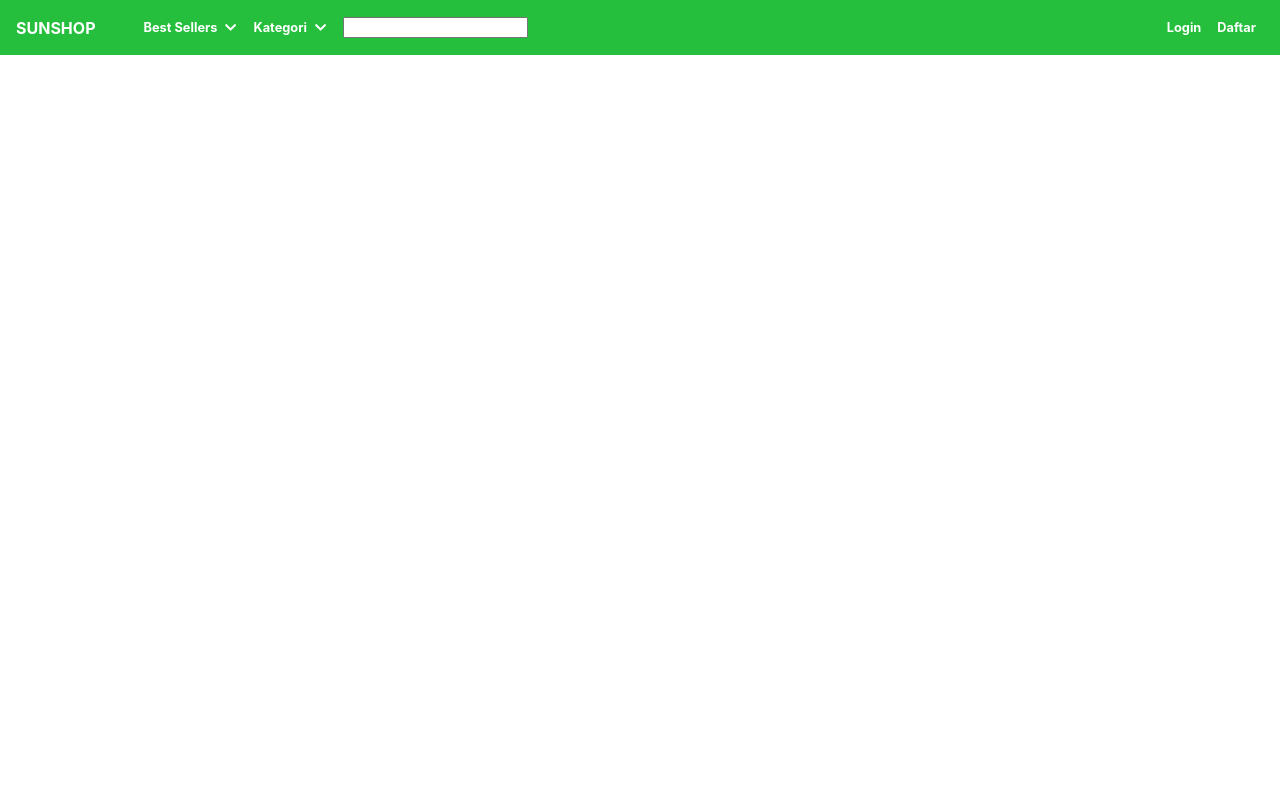
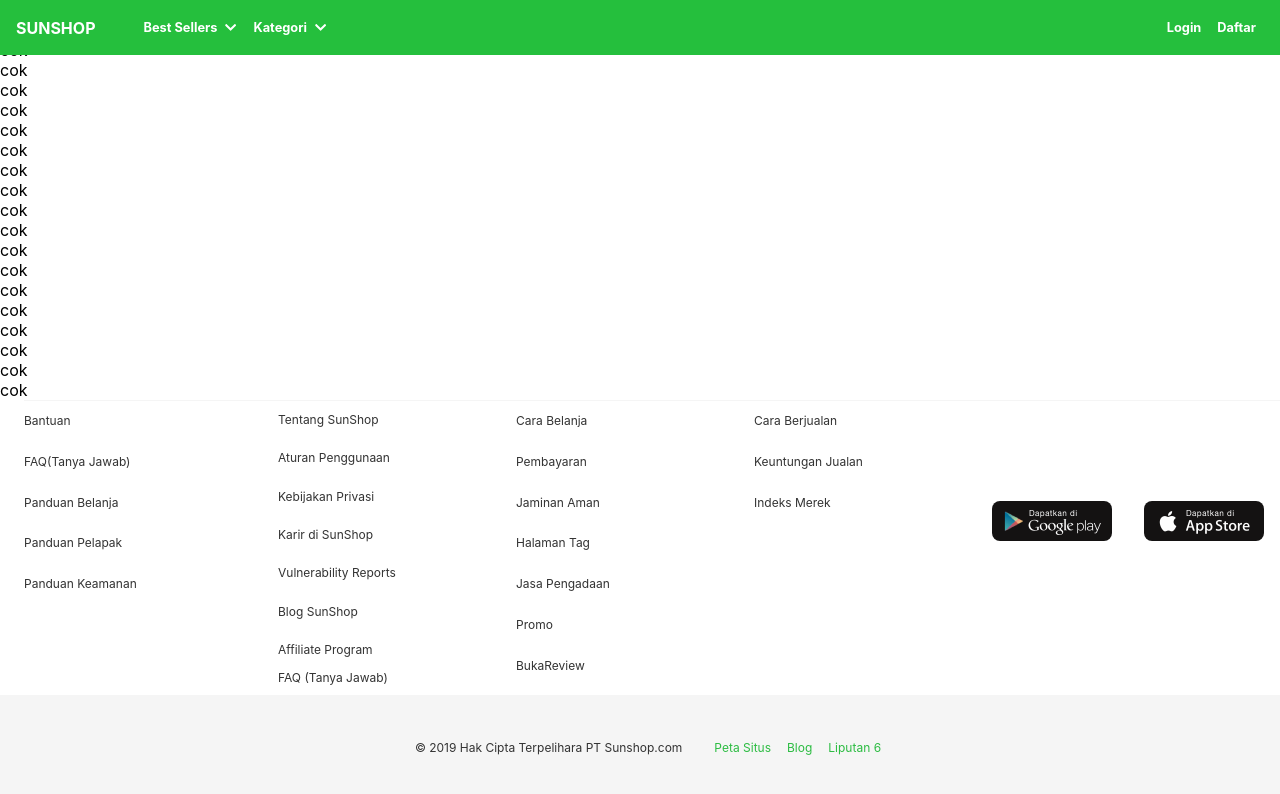
Before and after one commit to suarminrais/sunshop, a Next.js app: page / in a window 1280 px wide. Shown: the top 794 px of the page. Built offline with nearby package versions, Linux system fonts and the light colour scheme.

Commit message:
footerBlink

```diff
--- /dev/null
+++ b/components/footer.component.jsx/footer.component.jsx
@@ -0,0 +1,71 @@
+import {FooterContainer, FooterItems,FooterItem, AppDownload, DownloadTitle, LinkStyle, CopyRight} from './footer.styles';
+
+const Footer =()=> {
+
+
+  return(
+    <>
+      <FooterContainer>
+        <FooterItems desktop margin="0 0 0 1.5rem">
+          <p><a href="">Bantuan</a></p>
+          <p><a href="">FAQ(Tanya Jawab)</a></p>
+          <p><a href="">Panduan Belanja</a></p>
+          <p><a href="">Panduan Pelapak</a></p>
+          <p><a href="">Panduan Keamanan</a></p>
+        </FooterItems>
+        <FooterItems desktop>
+          <LinkStyle as='a' href="">Tentang SunShop</LinkStyle>
+          <LinkStyle as="a" href="">Aturan Penggunaan</LinkStyle>
+          <LinkStyle as="a" href="">Kebijakan Privasi</LinkStyle>
+          <LinkStyle as="a" href="">Karir di SunShop</LinkStyle>
+          <LinkStyle as="a" href="">Vulnerability Reports</LinkStyle>
+          <LinkStyle as="a" href="">Blog SunShop</LinkStyle>
+          <LinkStyle as="a" href="">Affiliate Program</LinkStyle>
+          <LinkStyle as="a" href="">FAQ (Tanya Jawab)</LinkStyle>
+        </FooterItems>
+          <FooterItems desktop>
+          <LinkStyle as="a" href="">Cara Belanja</LinkStyle>
+          <LinkStyle as="a" href="">Pembayaran</LinkStyle>
+          <LinkStyle as="a" href="">Jaminan Aman</LinkStyle>
+          <LinkStyle as="a" href="">Halaman Tag</LinkStyle>
+          <LinkStyle as="a" href="">Jasa Pengadaan</LinkStyle>
+          <LinkStyle as="a" href="">Promo</LinkStyle>
+          <LinkStyle as="a" href="">BukaReview</LinkStyle>
+        </FooterItems>
+          <FooterItems desktop>
+          <LinkStyle as="a" href="">Cara Berjualan</LinkStyle>
+          <LinkStyle as="a" href="">Keuntungan Jualan</LinkStyle>
+          <LinkStyle as="a" href="">Indeks Merek</LinkStyle>
+        </FooterItems>
+        <FooterItems onmobile>
+          <DownloadTitle >Download Aplikasinya</DownloadTitle>
+          <AppDownload href="#">
+            <img src="/playstore.png" alt=""/>
+          </AppDownload>
+          <AppDownload href="#" right>
+            <img src="appstore.png" alt=""/>
+          </AppDownload>
+        </FooterItems>
+      </FooterContainer>
+      <FooterContainer>
+        <FooterItems gray>
+          <FooterItem>
+              <CopyRight mobile>Copyright 2021 . Sunshop .</CopyRight>
+              <CopyRight desktop>© 2019 Hak Cipta Terpelihara PT Sunshop.com</CopyRight>
+          </FooterItem>
+          <FooterItem second>
+            <LinkStyle as="a" href="" second>Peta Situs</LinkStyle>
+            <LinkStyle as="a" href="" second>Blog</LinkStyle>
+            <LinkStyle as="a" href="" second>Liputan 6</LinkStyle>
+          </FooterItem>
+        </FooterItems>
+      </FooterContainer>
+      </>
+    );
+}
+
+
+
+
+
+export default Footer;
--- /dev/null
+++ b/components/footer.component.jsx/footer.styles.jsx
@@ -0,0 +1,120 @@
+import styled,{css} from 'styled-components'
+
+const appButtonWidth = "120px";
+const color = "#333";
+const smallFooter = `font-size: 12px;
+line-height: 1.4;`;
+
+export const FooterContainer = styled.footer`
+display:flex;
+flex-direction:column;
+margin-bottom:0;
+${smallFooter};
+margin-bottom:.5rem;
+
+@media screen and (min-width:868px){
+  flex-direction:row;
+}
+
+`
+export const FooterItems = styled.div`
+	display:inline-grid;
+	grid-template-columns:repeat(8, 1fr);
+	grid-template-rows:80px 80px;
+	color:${color};
+	justify-items:start;
+	align-items:center;
+  border-top:1px solid #F5F5F5;
+  ${({margin})=> margin?`margin:${margin}`:""};
+  @media screen and (max-width:868px){
+    grid-template-columns:repeat(8, 1fr); /*769 */
+  }
+  @media screen and (max-width:500px){
+    grid-template-columns: repeat(5,1fr);
+  }
+  ${({desktop})=>desktop && css`
+	grid-template-rows: repeat(7,1fr);
+  grid-template-columns: 238px;
+    @media screen and (max-width:868px){
+      display:none;
+    }
+  `}
+
+  ${({onmobile})=>onmobile && css`
+
+  `}
+
+	${props => props.gray && css`
+		background-color:#F5F5F5;
+		font-size:.6rem;
+		padding:2rem 0;
+		display: flex;
+    justify-content: center;
+    align-items: center;
+    width: 100%;
+	`}
+`
+export const FooterItem = styled.div`
+${({second})=>second && "color:#2CBC42;"}
+   @media screen and (min-width:868px){
+     margin-left:1rem;
+     font-size: 12px;
+   }
+`
+export const CopyRight = styled.p`
+  ${({mobile})=> mobile && css`
+    @media screen and (min-width:868px){
+      display:none;
+    }
+  `}
+  ${({desktop})=> desktop && css`
+    @media screen and (max-width:868px){
+      display:none;
+    }
+  `}
+`
+
+export const LinkStyle = styled.div`
+margin-left:1rem;
+  &:hover{
+    color:#2CBC42;
+  ${({second})=>second && "text-decoration:underline;"}
+
+  }
+`
+
+export const DownloadTitle = styled.h6`
+  grid-row:1;
+  grid-column:1/9;
+  @media screen and (max-width:868px){
+    grid-column: 4/6;
+    font-size:1.14286rem;
+  }
+
+  @media screen and (max-width:500px){
+    grid-column:2 / span 4 ;
+  }
+
+  @media screen and (min-width:868px){
+    display:none;
+  }
+`
+export const AppDownload = styled.a`
+  grid-column: 2/4;
+  grid-row:2;
+	width:${appButtonWidth};
+	height:40px;
+	border-radius:.5rem;
+	overflow:hidden;
+  @media screen and (max-width:500px){
+    grid-column:1/ span 2;
+  }
+
+	${props => props.right && css`
+  grid-column: 6/8;
+  @media screen and (max-width:500px){
+    grid-column:4 / span 2;
+  }
+    `
+  }
+`
--- a/components/navbar/navbar.component.jsx
+++ b/components/navbar/navbar.component.jsx
@@ -28,8 +28,6 @@
     bestSellers:false,
     kategori:false
   })
-console.log("1 :"+open.bestSellers)
-console.log("1 :"+open.kategori)
 
   return (
     <>
@@ -76,15 +74,19 @@
                 </DropDownMenu>
             </NavItem>
             <NavItem>
-              <input type="text"/>
+              <Responsive type="text" />
             </NavItem>
           </NavItems>
           <NavItems>
             <NavItem>
-              <Link href="">Login</Link>
+              <DropDown>
+                <Link href="">Login</Link>
+              </DropDown>
             </NavItem>
             <NavItem>
-              <Link href="">Daftar</Link>
+              <DropDown>
+                <Link href="">Daftar</Link>
+              </DropDown>
             </NavItem>
           </NavItems>
         </Responsive>
--- a/components/navbar/navbar.styles.jsx
+++ b/components/navbar/navbar.styles.jsx
@@ -39,6 +39,8 @@
 
  @media screen and (max-width:868px){
   width: 70vw;
+  font-size: 1rem;
+  margin: 1rem 0;
  }
 `
 
@@ -113,10 +115,10 @@
   transform:translateX(-1000px);
   transition:all 0.5s;
   @media screen and (min-width:100px){
-    opacity:0;
+    display:none;
   }
   @media screen and (max-width:868px){
-    ${({open})=> open?"opacity:1;transform:translateX(0)":"transform:translateX(-1000px)"}
+    ${({open})=> open?"display:block;transform:translateX(0)":"transform:translateX(-1000px)"}
   }
 
 `
--- a/pages/index.js
+++ b/pages/index.js
@@ -1,8 +1,10 @@
 import Head from 'next/head'
+import Footer from '../components/footer.component.jsx/footer.component'
 import Navbar from '../components/navbar/navbar.component'
 
 
 export default function Home() {
+
   return (
     <>
       <Head>
@@ -10,6 +12,27 @@
         <link rel="favicon" href=""/>
       </Head>
       <Navbar/>
+      <div>cok</div>
+      <div>cok</div>
+      <div>cok</div>
+      <div>cok</div>
+      <div>cok</div>
+      <div>cok</div>
+      <div>cok</div>
+      <div>cok</div>
+      <div>cok</div>
+      <div>cok</div>
+      <div>cok</div>
+      <div>cok</div>
+      <div>cok</div>
+      <div>cok</div>
+      <div>cok</div>
+      <div>cok</div>
+      <div>cok</div>
+      <div>cok</div>
+      <div>cok</div>
+      <div>cok</div>
+      <Footer />
     </>
   )
 }
```
